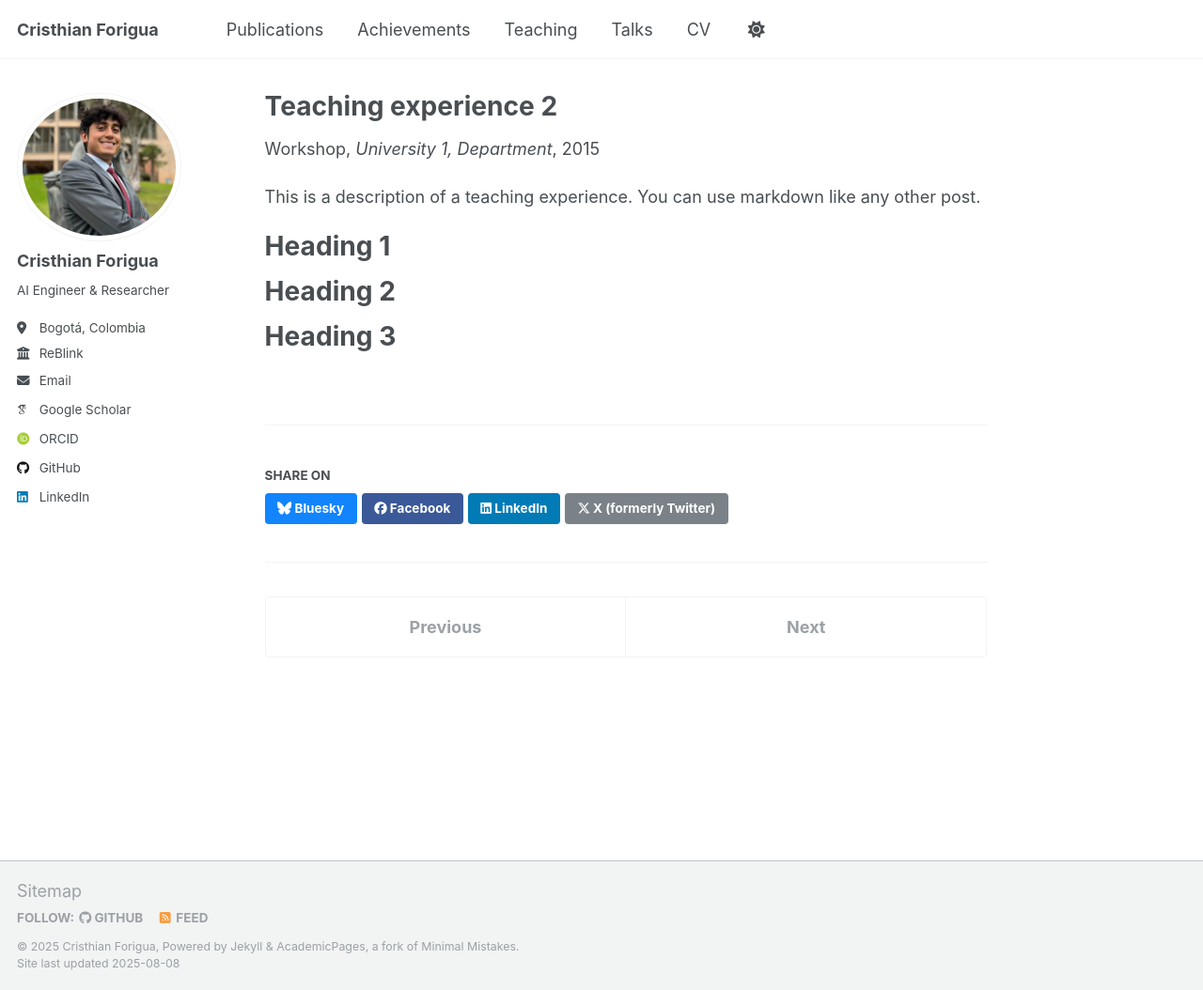
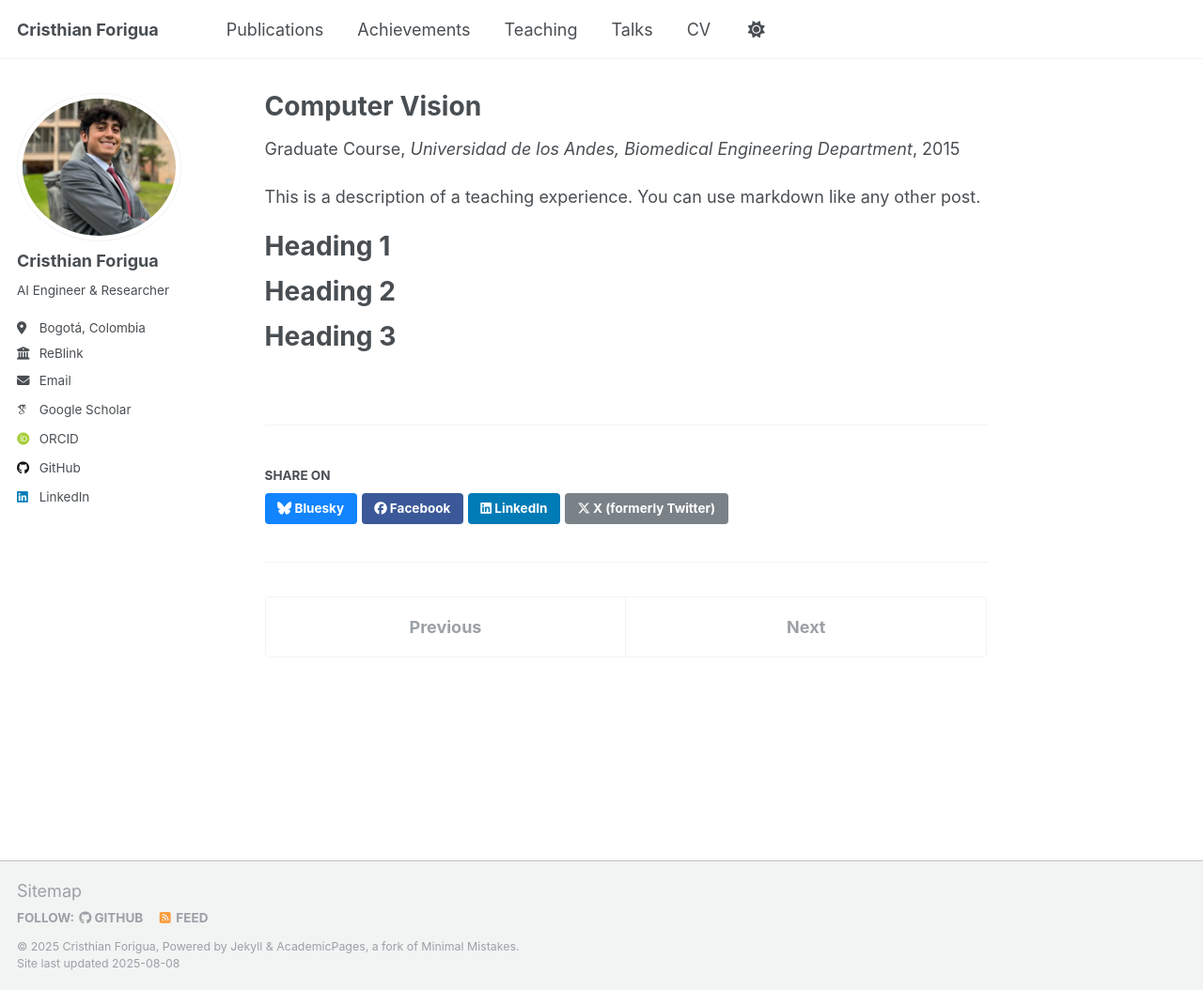
Before and after one commit to cdforigua05/cdforigua05.github.io, a Jekyll site: the page built from _teaching/2015-spring-teaching-2 copy.md, in a window 1280 px wide and 1054 px high. Shown: the whole window at 94% size. Built offline with Jekyll 4.4.1, drawn with Linux system fonts in a browser that asks for light colours; some web fonts are replaced; a script that is not in the unit is left out.

```diff
--- a/_teaching/2015-spring-teaching-2.md
+++ b/_teaching/2015-spring-teaching-2 copy.md
@@ -1,11 +1,11 @@
 ---
-title: "Teaching experience 2"
+title: "Computer Vision"
 collection: teaching
-type: "Workshop"
-permalink: /teaching/2015-spring-teaching-1
-venue: "University 1, Department"
+type: "Graduate Course"
+permalink: /teaching/computer-vision
+venue: "Universidad de los Andes, Biomedical Engineering Department"
 date: 2015-01-01
-location: "City, Country"
+location: "Bogotá, Colombia"
 ---
 
 This is a description of a teaching experience. You can use markdown like any other post.
```
Also changed, not shown: _publications/EgoCOL.md (+1 -1 lines), _publications/EgoExo4D.md (+1 -1 lines), _publications/Egocast.md (+1 -1 lines), _publications/SuperFormer.md (+1 -1 lines), _teaching/2014-spring-teaching-1.md (deleted, +0 -20 lines), _teaching/advanced-machine-learning.md (added, +20 -0 lines), _teaching/coursera-masters-degree-in-artificial-intelligence.md (added, +9 -0 lines).
